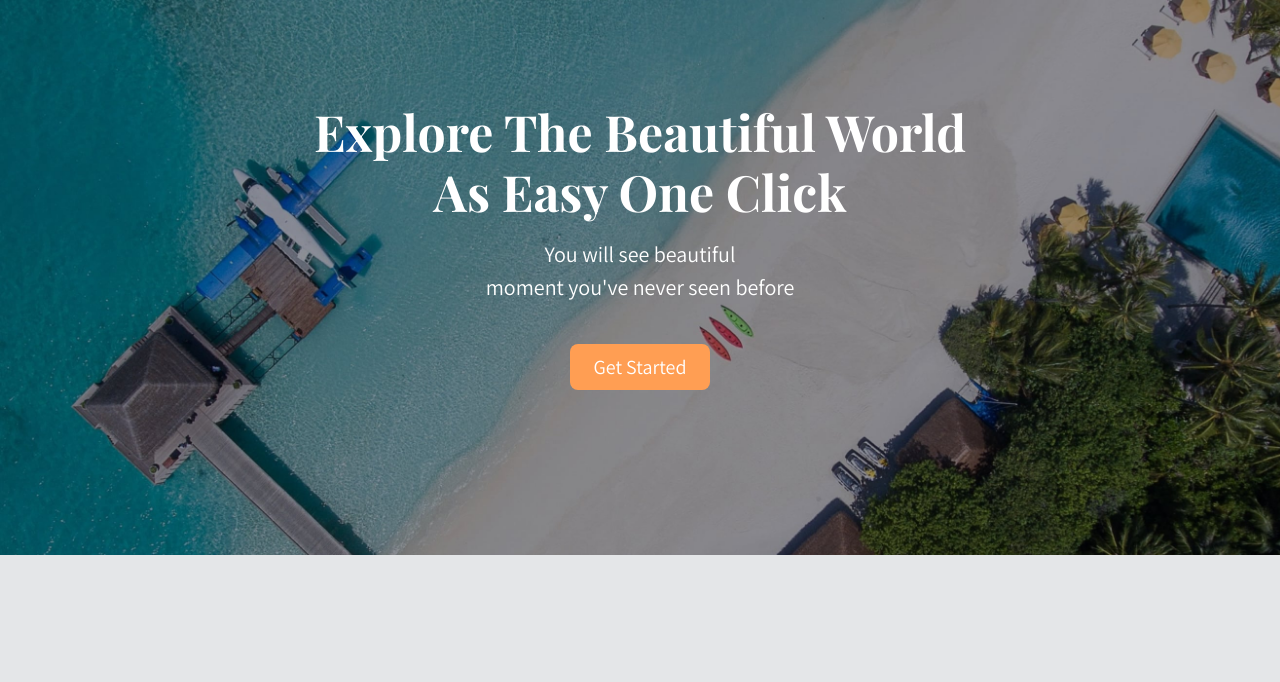
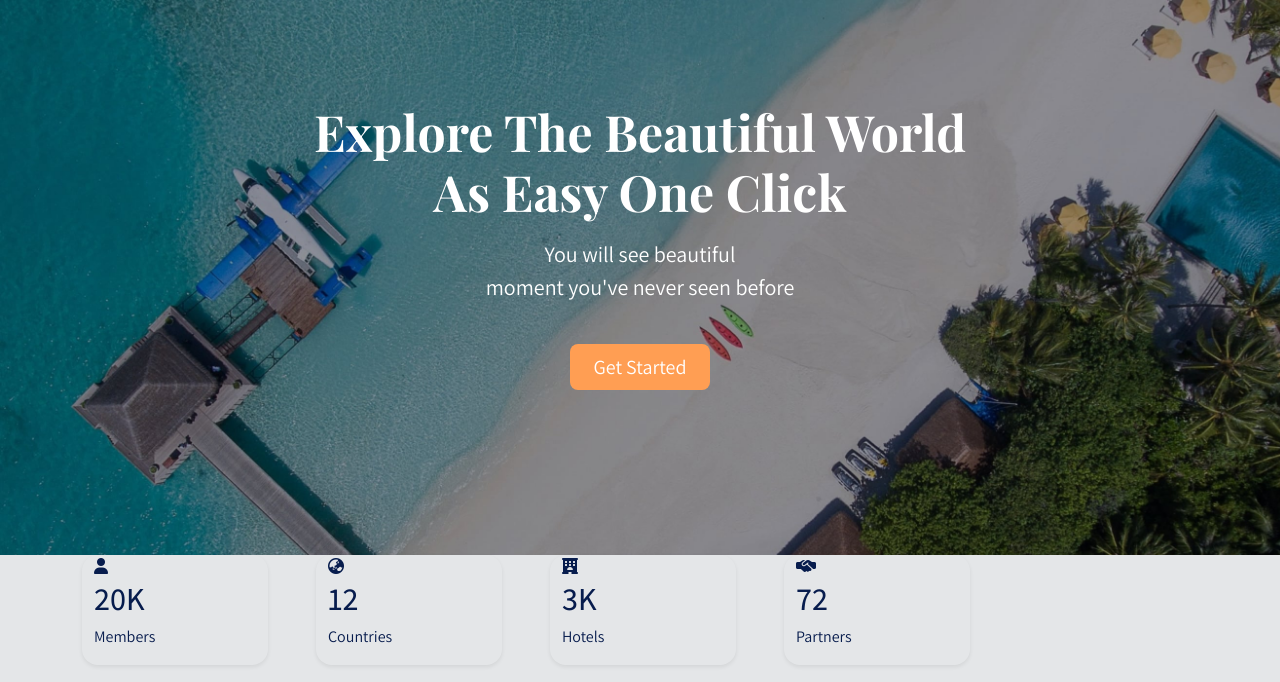
Before and after one commit to chrystalio/Nomads-frontend, a plain HTML site: page index.html in a window 1280 px wide. Shown: the part 76-758 px from the top of the page. Drawn offline with nearby package versions, Linux system fonts and the light colour scheme; a web font is replaced by a local one.

Commit message:
Add statisctic section

```diff
--- a/index.html
+++ b/index.html
@@ -9,7 +9,9 @@
     <link rel="stylesheet" href="frontend/libraries/bootstrap/css/bootstrap.css">
     <link rel="preconnect" href="https://fonts.googleapis.com">
     <link rel="preconnect" href="https://fonts.gstatic.com" crossorigin>
-    <link href="https://fonts.googleapis.com/css2?family=Assistant:wght@200;300;400;500;600;700;800&family=Playfair+Display:ital,wght@0,400;0,500;0,600;0,700;0,800;1,400;1,500;1,600&display=swap" rel="stylesheet">
+    <link href="https://fonts.googleapis.com/css2?family=Assistant:wght@200;300;400;500;600;700;800&family=Playfair+Display:ital,wght@0,400;0,500;0,600;0,700;0,800;1,400;1,500;1,600&display=swap"
+          rel="stylesheet">
+    <link rel="stylesheet" href="https://cdnjs.cloudflare.com/ajax/libs/font-awesome/6.2.0/css/all.min.css" integrity="sha512-xh6O/CkQoPOWDdYTDqeRdPCVd1SpvCA9XXcUnZS2FmJNp1coAFzvtCN9BmamE+4aHK8yyUHUSCcJHgXloTyT2A==" crossorigin="anonymous" referrerpolicy="no-referrer" />
     <link rel="stylesheet" href="frontend/styles/main.css">
 </head>
 <body>
@@ -20,7 +22,8 @@
             <a class="navbar-brand mx-md-2" href="#">
                 <img src="frontend/images/logo@2x.png" alt="">
             </a>
-            <button class="navbar-toggler" type="button" data-bs-toggle="collapse" data-bs-target="#navbarNavDropdown" aria-controls="navbarNavDropdown" aria-expanded="false" aria-label="Toggle navigation">
+            <button class="navbar-toggler" type="button" data-bs-toggle="collapse" data-bs-target="#navbarNavDropdown"
+                    aria-controls="navbarNavDropdown" aria-expanded="false" aria-label="Toggle navigation">
                 <span class="navbar-toggler-icon"></span>
             </button>
             <div class="collapse navbar-collapse" id="navbarNavDropdown">
@@ -32,7 +35,8 @@
                         <a class="nav-link" href="#">Paket Travel</a>
                     </li>
                     <li class="nav-item dropdown mx-md-2">
-                        <a class="nav-link dropdown-toggle" href="#" id="navbarDropdownMenuLink" role="button" data-bs-toggle="dropdown" aria-expanded="false">
+                        <a class="nav-link dropdown-toggle" href="#" id="navbarDropdownMenuLink" role="button"
+                           data-bs-toggle="dropdown" aria-expanded="false">
                             Services
                         </a>
                         <ul class="dropdown-menu" aria-labelledby="navbarDropdownMenuLink">
@@ -47,9 +51,9 @@
                 </ul>
                 <!-- Mobile Button -->
                 <form action="" class="form-inline d-sm-block d-lg-none mx-md-2">
-                <div class="d-grid">
-                    <button class="btn btn-login-mobile mt-sm-0 px-4 my-2 btn-lg" type="button">Masuk</button>
-                </div>
+                    <div class="d-grid">
+                        <button class="btn btn-login-mobile mt-sm-0 px-4 my-2 btn-lg" type="button">Masuk</button>
+                    </div>
                 </form>
 
                 <!-- Desktop Button -->
@@ -65,12 +69,13 @@
 
 <!--Navbar mobile -->
 <div class="d-lg-none">
-    <nav class="navbar navbar-expand-lg navbar-light bg-white">
+    <nav class="navbar navbar-expand-lg navbar-light bg-white sticky-top">
         <div class="container-fluid">
             <a class="navbar-brand mx-md-2" href="#">
                 <img src="frontend/images/logo@2x.png" alt="">
             </a>
-            <button class="navbar-toggler" type="button" data-bs-toggle="collapse" data-bs-target="#navbarNavDropdown" aria-controls="navbarNavDropdown" aria-expanded="false" aria-label="Toggle navigation">
+            <button class="navbar-toggler" type="button" data-bs-toggle="collapse" data-bs-target="#navbarNavDropdown"
+                    aria-controls="navbarNavDropdown" aria-expanded="false" aria-label="Toggle navigation">
                 <span class="navbar-toggler-icon"></span>
             </button>
             <div class="collapse navbar-collapse" id="navbarNavDropdown">
@@ -82,7 +87,8 @@
                         <a class="nav-link" href="#">Paket Travel</a>
                     </li>
                     <li class="nav-item dropdown mx-md-2">
-                        <a class="nav-link dropdown-toggle" href="#" id="navbarDropdownMenuLink" role="button" data-bs-toggle="dropdown" aria-expanded="false">
+                        <a class="nav-link dropdown-toggle" href="#" id="navbarDropdownMenuLink" role="button"
+                           data-bs-toggle="dropdown" aria-expanded="false">
                             Services
                         </a>
                         <ul class="dropdown-menu" aria-labelledby="navbarDropdownMenuLink">
@@ -117,6 +123,34 @@
         Get Started
     </a>
 </header>
+<main>
+    <div class="container">
+        <section class="section-stats">
+            <div class="row gap-lg-5 mx-lg-auto">
+                <div class="col-6 col-md-2 stats-detail rounded-4 shadow-sm border-0">
+                    <i class="fa-solid fa-user"></i>
+                    <h2>20K</h2>
+                    <p>Members</p>
+                </div>
+                <div class="col-6 col-md-2 stats-detail rounded-4 shadow-sm border-0">
+                    <i class="fa-solid fa-earth-asia"></i>
+                    <h2>12</h2>
+                    <p>Countries</p>
+                </div>
+                <div class="col-6 col-md-2 stats-detail rounded-4 shadow-sm border-0">
+                    <i class="fa-solid fa-hotel"></i>
+                    <h2>3K</h2>
+                    <p>Hotels</p>
+                </div>
+                <div class="col-6 col-md-2 stats-detail rounded-4 shadow-sm border-0">
+                    <i class="fa-solid fa-handshake-simple"></i>
+                    <h2>72</h2>
+                    <p>Partners</p>
+                </div>
+            </div>
+        </section>
+    </div>
+</main>
 
 
 <script src="frontend/libraries/jquery/jquery-3.6.1.min.js"></script>
```
